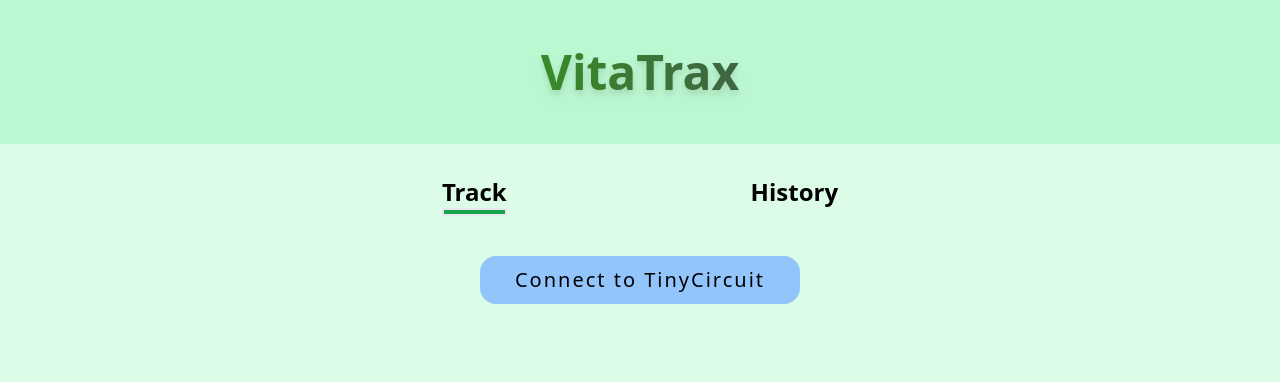
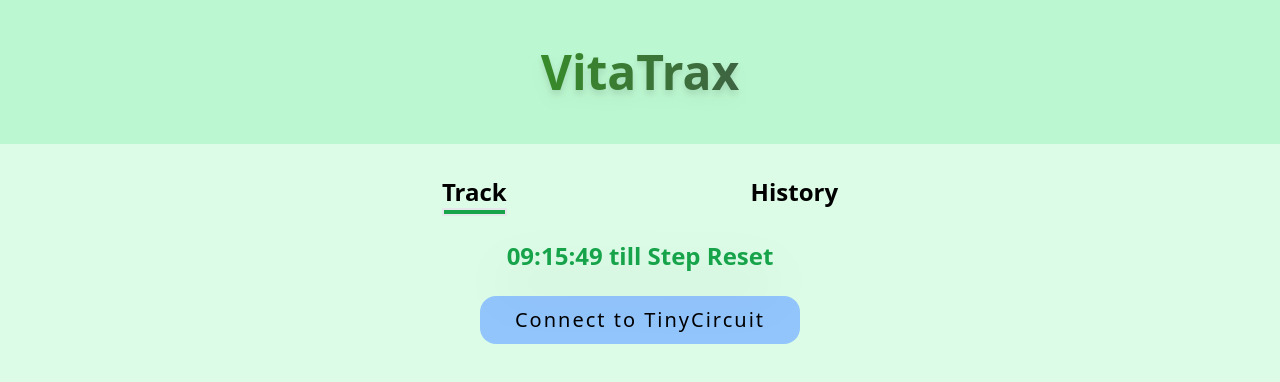
Before and after one commit to JoelKong/Vitatrax, a Next.js app in the folder vitatrax/: page / in a window 1280 px wide. Shown: the top 382 px of the page. Built offline with nearby package versions, Linux system fonts and the light colour scheme; no server answers; the database is empty.

Commit message:
feat:sad

```diff
--- /dev/null
+++ b/vitatrax/src/components/Countdown.tsx
@@ -0,0 +1,36 @@
+import { useState, useEffect } from "react";
+
+export default function Countdown({ currentDate }: any): JSX.Element {
+  const [timeLeft, setTimeLeft] = useState("");
+
+  useEffect(() => {
+    // Update the time remaining every second
+    const interval = setInterval(() => {
+      const now: any = new Date();
+      const [year, month, day] = currentDate.split("-").map(Number);
+
+      const nextDay: any = new Date(year, month - 1, day + 1, 0, 0, 0, 0);
+      const timeUntilNextDay = nextDay - now;
+      const hours = Math.floor((timeUntilNextDay / 3600000) % 24);
+      const minutes = Math.floor((timeUntilNextDay / 60000) % 60);
+      const seconds = Math.floor((timeUntilNextDay / 1000) % 60);
+
+      // Format the time as hours:minutes:seconds
+      const formattedTime = `${String(hours).padStart(2, "0")}:${String(
+        minutes
+      ).padStart(2, "0")}:${String(seconds).padStart(2, "0")}`;
+
+      setTimeLeft(formattedTime);
+    }, 1000);
+
+    // Clear the interval when the component unmounts
+    return () => {
+      clearInterval(interval);
+    };
+  }, [currentDate]);
+  return (
+    <div className="font-bold text-2xl drop-shadow-2xl text-green-600 pb-6">
+      {timeLeft} till Step Reset
+    </div>
+  );
+}
--- a/vitatrax/src/components/Track.tsx
+++ b/vitatrax/src/components/Track.tsx
@@ -1,13 +1,11 @@
 import { useState, useEffect } from "react";
 import ProgressBar from "./Progressbar";
+import Countdown from "./Countdown";
 import supabase from "@/utils/supabase";
 
 export default function Track({ setModal }: any): JSX.Element {
   const [server, setServer] = useState<any>();
-  const [stepProgress, setStepProgress] = useState<any>({
-    progress: 0,
-    goal: 0,
-  });
+  const [stepProgress, setStepProgress] = useState<any>();
   const [attemptToConnect, setAttemptToConnect] = useState<boolean>(false);
   const [id, setID] = useState<any>({
     uartService: "6e400001-b5a3-f393-e0a9-e50e24dcca9e",
@@ -22,6 +20,39 @@
     weight: "70",
   });
   const [loading, setLoading] = useState<boolean>(false);
+  const [firstInstance, setFirstInstance] = useState(false);
+  const [currentDate, setCurrentDate] = useState<string>(getCurrentDate());
+
+  // Function to get the current date
+  function getCurrentDate() {
+    const now = new Date();
+    const year = now.getFullYear();
+    const month = String(now.getMonth() + 1).padStart(2, "0");
+    const day = String(now.getDate()).padStart(2, "0");
+    return `${year}-${month}-${day}`;
+  }
+
+  // Check if the date has changed, and reset step progress
+  const checkAndResetStepProgressDate = async () => {
+    let { data: settings, error } = await supabase
+      .from("settings")
+      .select("current_date")
+      .eq("id", "1");
+
+    const currentDateWithoutTimeZone = new Date(settings![0].current_date);
+    const formattedDate = currentDateWithoutTimeZone
+      .toISOString()
+      .split("T")[0];
+
+    if (formattedDate !== currentDate) {
+      setStepProgress({ progress: 0, goal: stepProgress.goal });
+
+      await supabase
+        .from("settings")
+        .update({ current_date: currentDate })
+        .eq("id", "1");
+    }
+  };
 
   // Connect to Bluetooth
   async function connectToBluetooth() {
@@ -38,6 +69,7 @@
       await readData();
       await readFromBluetooth(serverr);
       await writeToBluetooth(serverr);
+      setFirstInstance(true);
       setModal({
         active: true,
         type: "pass",
@@ -60,6 +92,7 @@
     try {
       server.disconnect();
       setServer(null);
+      setFirstInstance(false);
       setAttemptToConnect(false);
     } catch (error) {
       setModal({
@@ -84,13 +117,14 @@
       const encoder1 = new TextEncoder();
       const encoder2 = new TextEncoder();
       const userDescription1 = encoder1.encode(
-        `a_${data.alarm}_${data.mood}_${data.weight}`
+        `a_${data.alarm}_${data.mood}_${data.weight}_${data.stepGoal}`
       );
-      const userDescription2 = encoder2.encode(
-        `b_${data.stepGoal}_${stepProgress.progress}`
-      );
+      const userDescription2 = encoder2.encode(`b_${stepProgress.progress}`);
+
       await rxCharacteristic.writeValue(userDescription1);
-      await rxCharacteristic.writeValue(userDescription2);
+      if (!firstInstance) {
+        await rxCharacteristic.writeValue(userDescription2);
+      }
 
       // Update db
       await supabase
@@ -236,6 +270,12 @@
   useEffect(() => {
     readData();
 
+    const checkDate = setInterval(() => {
+      const currentDateNow = getCurrentDate();
+      setCurrentDate(currentDateNow);
+      checkAndResetStepProgressDate();
+    }, 5000);
+
     const settings = supabase
       .channel("custom-update-channel")
       .on(
@@ -251,23 +291,26 @@
       .subscribe();
 
     return () => {
+      clearInterval(checkDate);
       settings.unsubscribe();
     };
   }, []);
 
   useEffect(() => {
+    updateSupabaseWithProgress();
     // Send updates to progress
-    const updateInterval = setInterval(() => {
-      updateSupabaseWithProgress();
-    }, 5000);
-    return () => {
-      clearInterval(updateInterval);
-    };
+    // const updateInterval = setInterval(() => {
+    //   updateSupabaseWithProgress();
+    // }, 5000);
+    // return () => {
+    //   clearInterval(updateInterval);
+    // };
   }, [stepProgress]);
 
   return (
     <>
-      <div className="w-full flex justify-center pt-4">
+      <div className="w-full flex flex-col items-center justify-center">
+        <Countdown currentDate={currentDate} />
         {server ? (
           <button
             className="bg-blue-300 w-11/12 lg:w-1/4 h-12 rounded-2xl font-medium text-xl tracking-widest hover:bg-blue-400 disabled:cursor-not-allowed"
```
Also changed, not shown: 1 other file (tests, documents, lock files or other folders).
